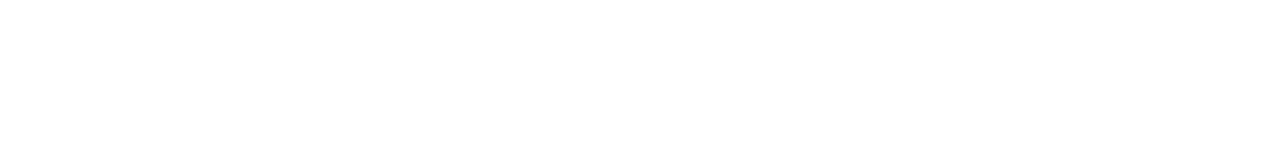
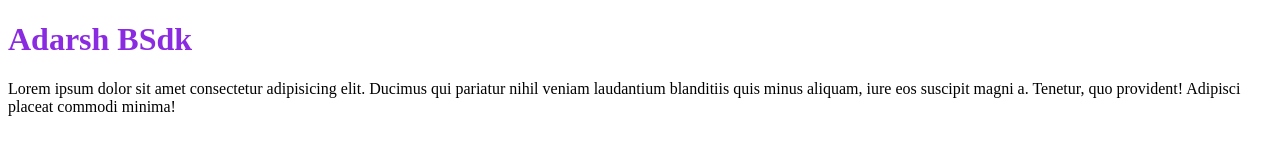
Before and after one commit to ShubhamPandey77/Practice, a plain HTML site: page index.html in a window 1280 px wide. Drawn offline with Linux system fonts and the light colour scheme.

Commit message:
added heading nd para

```diff
--- a/index.html
+++ b/index.html
@@ -4,8 +4,10 @@
     <meta charset="UTF-8">
     <meta name="viewport" content="width=\, initial-scale=1.0">
     <title>Document</title>
+    <link rel="stylesheet" href="style.css">
 </head>
 <body>
-
+    <h1>Adarsh BSdk</h1>
+    <p>Lorem ipsum dolor sit amet consectetur adipisicing elit. Ducimus qui pariatur nihil veniam laudantium blanditiis quis minus aliquam, iure eos suscipit magni a. Tenetur, quo provident! Adipisci placeat commodi minima!</p>
 </body>
 </html>
--- /dev/null
+++ b/style.css
@@ -0,0 +1,3 @@
+h1{
+    color:blueviolet
+}
```
